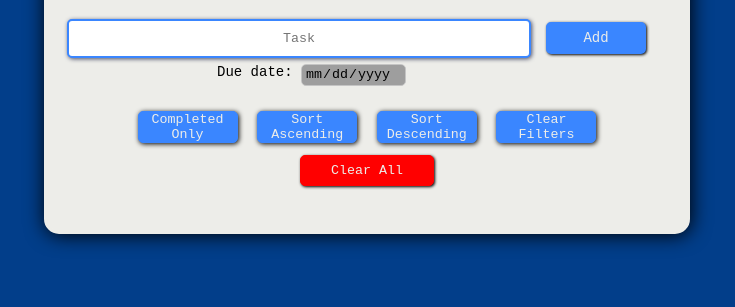
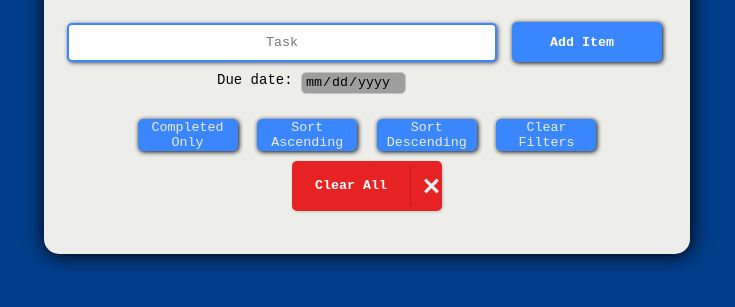
Before and after one commit to VolkanKabay/typescript-to-do-list, a website: page index.html in a window 1280 px wide. Shown: the part 221-528 px from the top of the page, without its empty margins (273-1008 px from the left). Drawn offline with Linux system fonts and the light colour scheme; grey boxes are pictures that could not be loaded; a web font is replaced by a local one.

Commit message:
added a lot of transitions and style changes

```diff
--- a/index.html
+++ b/index.html
@@ -18,8 +18,8 @@
       <h1>To-Do-List</h1>
       <div class="input-container">
         <input id="input-el" type="text" placeholder="Task" />
-        <button id="add-btn">
-          <span id="add-span">Add</span>
+        <button type="button" id="add-btn">
+          <span id="add-btn__text">Add Item</span>
         </button>
       </div>
       <p id="due-date">
@@ -30,7 +30,21 @@
       <button id="sort-asc-btn">Sort Ascending</button>
       <button id="sort-desc-btn">Sort Descending</button>
       <button id="clear-filters-btn">Clear Filters</button>
-      <button id="clear-btn">Clear All</button>
+      <button id="clear-btn">
+        <span class="text">Clear All</span
+        ><span class="icon"
+          ><svg
+            xmlns="http://www.w3.org/2000/svg"
+            width="24"
+            height="24"
+            viewBox="0 0 24 24"
+          >
+            <path
+              d="M24 20.188l-8.315-8.209 8.2-8.282-3.697-3.697-8.212 8.318-8.31-8.203-3.666 3.666 8.321 8.24-8.206 8.313 3.666 3.666 8.237-8.318 8.285 8.203z"
+            ></path>
+          </svg>
+        </span>
+      </button>
       <ul id="ul-el"></ul>
       <p id="clearinfo-el"></p>
     </div>
--- a/styles.css
+++ b/styles.css
@@ -54,48 +54,96 @@ h1 {
     margin-bottom: 5%;
     width: 100vh;
 }
+#clear-btn {
+    width: 150px;
+    height: 50px;
+    margin-left: auto;
+    margin-right: auto;
+    cursor: pointer;
+    display: flex;
+    align-items: center;
+    background: red;
+    border: none;
+    border-radius: 5px;
+    box-shadow: 1px 1px 3px rgba(0,0,0,0.15);
+    background: #e62222;
+    position: static;
+    transition: all 0.3s;
+   }
 
-#add-btn, #clear-btn {
-    color: #edede9;
-    padding: 7px 30px;
-    margin-left: 5px;
-    border-radius: 5px;
-    max-width: 200px;
-    box-shadow: 1px 1px 3px black;
-    font-family: 'Martian Mono', monospace;
-    font-weight: 300;
+   #clear-btn, button span {
+    transition: 200ms;
+   }
+
+   #clear-btn .text {
+    transform: translateX(15px);
+    color: white;
+    font-weight: bold;
+   }
+
+   #clear-btn .icon {
+    position: absolute;
+    border-left: 1px solid #c41b1b;
+    transform: translateX(110px);
+    height: 40px;
+    width: 40px;
+    display: flex;
+    align-items: center;
+    justify-content: center;
+   }
+
+   #clear-btn svg {
+    width: 15px;
+    fill: #eee;
+   }
+
+   #clear-btn:hover {
+    background: darkred;
+   }
+
+   #clear-btn:hover .text {
+    color: transparent;
+   }
+
+   #clear-btn:hover .icon {
+    width: 140px;
+    border-left: none;
+    transform: translateX(0);
+   }
+
+   #clear-btn:focus {
+    outline: none;
+   }
+
+   #clear-btn:active .icon svg {
+    transform: scale(0.8);
+   }
+#add-btn {
     position: static;
-}
+    width: 150px;
+    height: 40px;
+    cursor: pointer;
+    display: flex;
+    align-items: center;
+    background-color: #3a86ff;
+    border: none;
+    box-shadow: 1px 1px 5px black;
 
-#add-btn {
-    background-color: #3a86ff;
-    border: 3px solid #3a86ff;
-    width: 100px;
-    padding: 5px 30px;
-    font-size: 14px;
-}
+  }
 
-#add-btn:hover {
-    background-color: #023e8a;
-    border: 3px solid #023e8a;
-    cursor: pointer;
-    transform: scale(0.99);
+  #add-btn {
+    transition: all 0.3s;
+  }
 
-}
+  #add-btn #add-btn__text {
+    transform: translateX(30px);
+    color: #fff;
+    font-weight: 600;
+  }
 
-#clear-btn {
-    background-color: red;
-    border: 1px solid red;
-    margin-top: 7px;
-}
-
-#clear-btn:hover {
-    background-color: darkred;
-    border: 1px solid darkred;
-    cursor: pointer;
-    transform: scale(0.99);
-
-}
+  #add-btn:hover {
+    background: #023e8a;
+  }
 
 ul {
     list-style: none;
@@ -118,19 +166,23 @@ li {
 
 button {
     color: #edede9;
-    background-color: red;
+    border-radius: 5px;
+    font-family: 'Martian Mono', monospace;
     padding: 3px 8px;
     border-radius: 5px;
-    border: 1px solid darkred;
-    box-shadow: 1px 1px 4px darkred;
     margin: 5px;
     position: absolute;
     top: 20px;
     right: 5px;
-}
+    background-color: red;
+    border: 1px solid red;
+    box-shadow: 1px 1px 4px darkred;
+    transition: all 0.2s;
+    }
 
 button:hover {
     background-color: darkred;
+    border: 1px solid darkred;
     cursor: pointer;
     color: white;
 }
@@ -200,15 +252,23 @@ img {
     padding: 0px 5px;
     margin: 5px;
     width: 100px;
+    transition: all 0.3s;
    }
-   #sort-desc-btn:hover, #sort-asc-btn:hover, #clear-filters-btn:hover, #completed-btn:hover {
+   #sort-desc-btn:hover, #sort-asc-btn:hover, #completed-btn:hover {
        background-color: #023e8a;
        border: 1px solid #023e8a;
        cursor: pointer;
        transform: scale(0.99);
    }
+   #clear-filters-btn:hover {
+    background-color: darkred;
+    border: 1px solid darkred;
+   }
 #edit-btn:active, #clear-btn:active, #add-btn:active, #sort-asc-btn:active, #sort-desc-btn:active, #clear-filters-btn:active, .delete-button:active, #completed-btn:active  {
     transform: scale(0.95);
+}
+#sprt-desc-btn::after {
+    background-color: #023e8a;
 }
 option {
     text-align: center;
```
